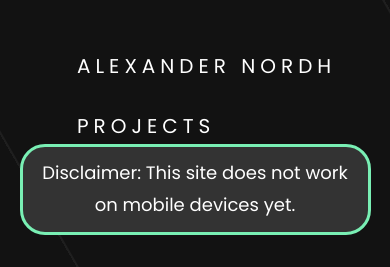
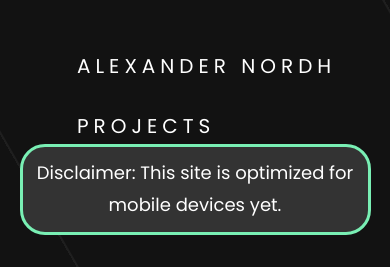
Before and after one commit to malexn/React-Portfolio, a React (Create React App) app: page / in a window 390 px wide. Shown: the top 267 px of the page. Built offline with nearby package versions, Linux system fonts and the light colour scheme.

Commit message:
text adjustment Mobile.js

```diff
--- a/src/components/Mobile.js
+++ b/src/components/Mobile.js
@@ -5,7 +5,7 @@ const Mobile = () => {
     <section className="mobile-container">
       <div className="content-mobile">
         <span className="justify-content-center">
-          Disclaimer: This site does not work on mobile devices yet.
+          Disclaimer: This site is optimized for mobile devices yet.
         </span>
       </div>
     </section>
```
